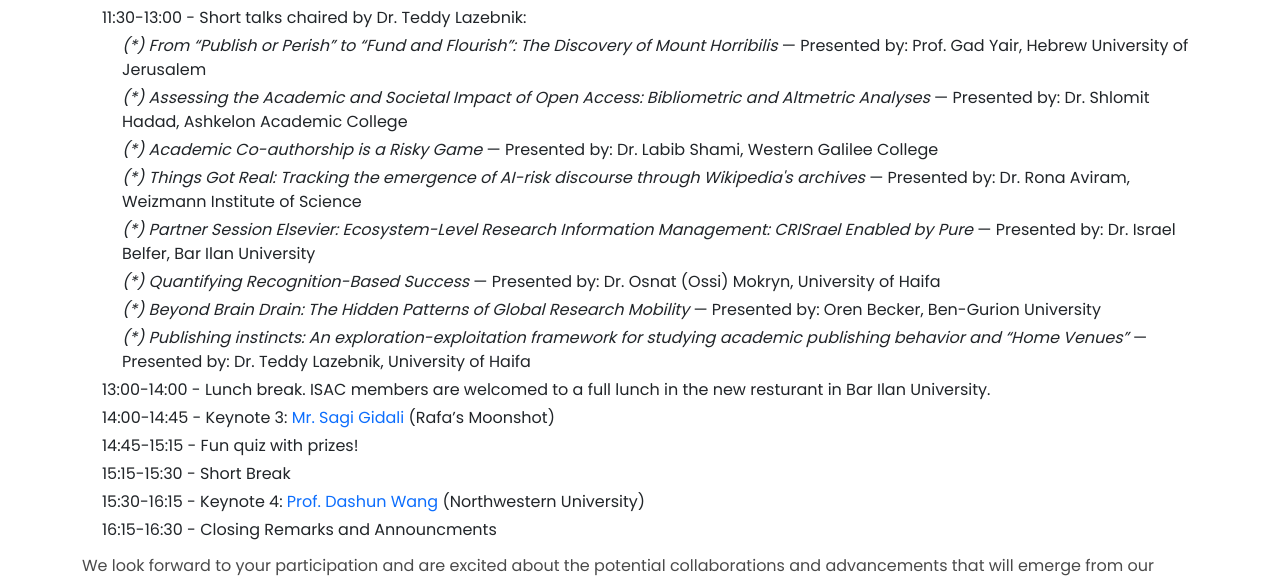
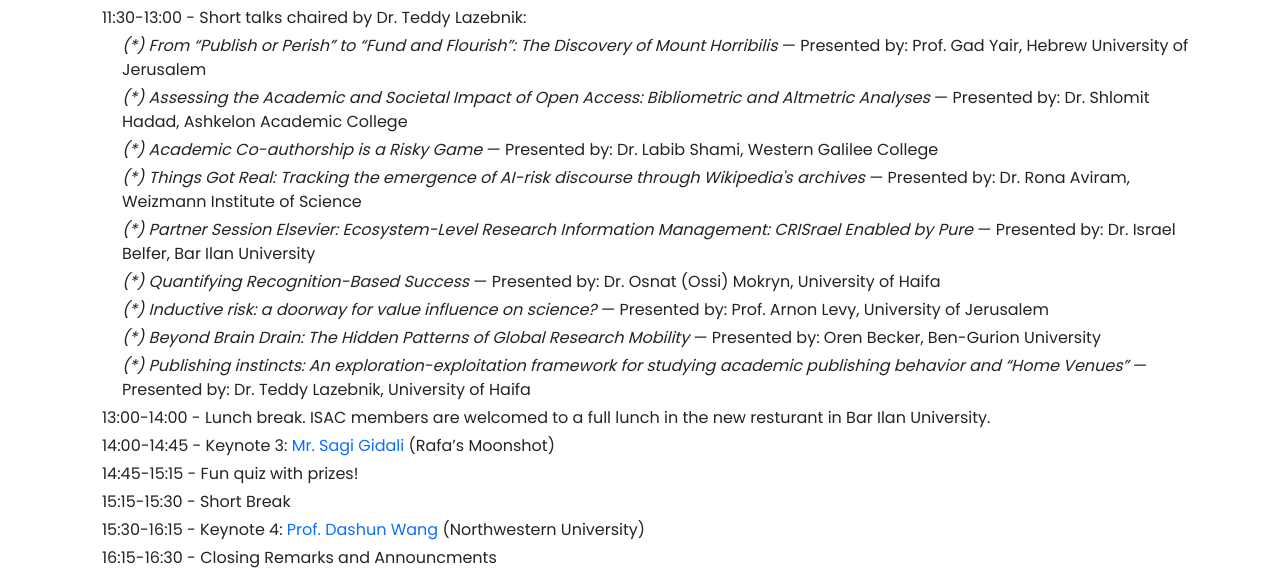
Before and after one commit to teddy4445/scientometrics_israel, a plain HTML site: page event_4.html in a window 1280 px wide. Shown: the part 1511-2088 px from the top of the page. Drawn offline with nearby package versions, Linux system fonts and the light colour scheme.

Commit message:
add text

```diff
--- a/event_4.html
+++ b/event_4.html
@@ -149,6 +149,7 @@
       <li class="content-paragraphs-il"><em>(*) Things Got Real: Tracking the emergence of AI-risk discourse through Wikipedia's archives</em> — Presented by: Dr. Rona Aviram, Weizmann Institute of Science</li>
       <li class="content-paragraphs-il"><em>(*) Partner Session Elsevier: Ecosystem-Level Research Information Management: CRISrael Enabled by Pure</em> — Presented by: Dr. Israel Belfer, Bar Ilan University</li>
       <li class="content-paragraphs-il"><em>(*) Quantifying Recognition-Based Success</em> — Presented by: Dr. Osnat (Ossi) Mokryn, University of Haifa</li>
+	  <li class="content-paragraphs-il"><em>(*) Inductive risk: a doorway for value influence on science?</em> — Presented by: Prof. Arnon Levy, University of Jerusalem</li>
       <li class="content-paragraphs-il"><em>(*) Beyond Brain Drain: The Hidden Patterns of Global Research Mobility</em> — Presented by: Oren Becker, Ben-Gurion University</li>
       <li class="content-paragraphs-il"><em>(*) Publishing instincts: An exploration-exploitation framework for studying academic publishing behavior and “Home Venues”</em> — Presented by: Dr. Teddy Lazebnik, University of Haifa</li>
     </ul>
```
